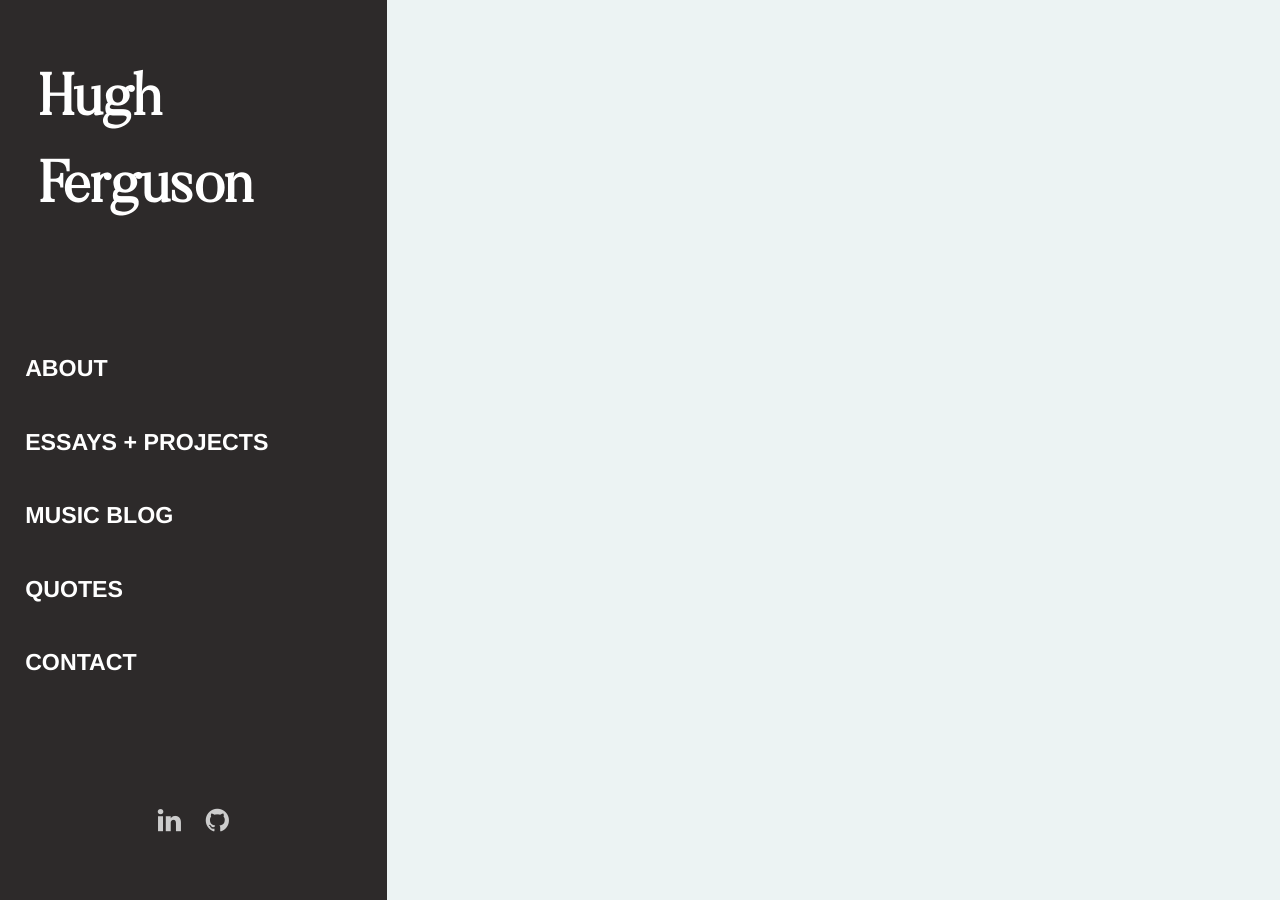
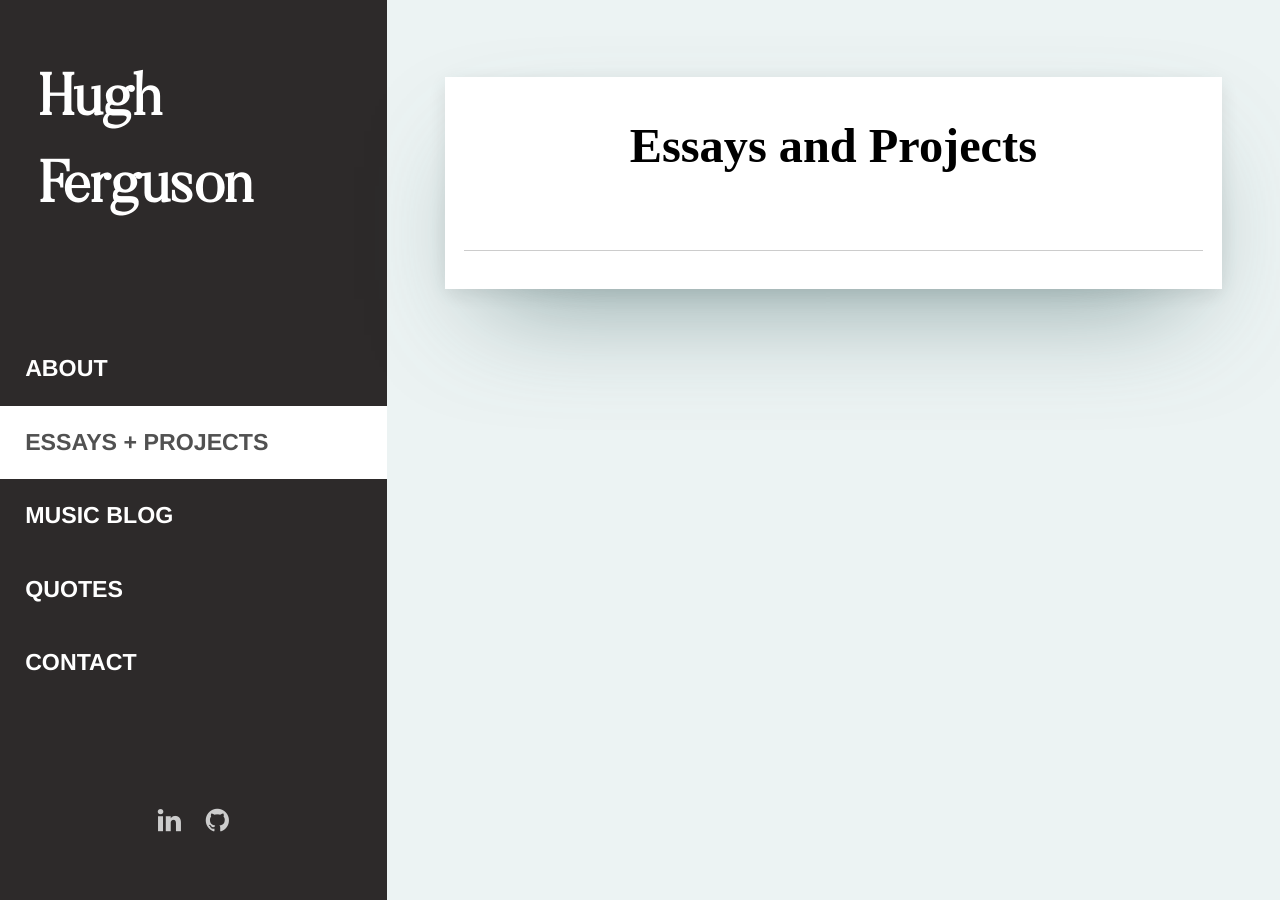
Before and after one commit to HughFerg/hughferg.github.io, a Jekyll site: the page built from _pages/essays.html, in a window 1280 px wide. Built offline with Jekyll 4.4.1, drawn with Linux system fonts in a browser that asks for light colours; some web fonts are replaced.

Commit message:
what. a. mess.

```diff
--- a/_includes/sidebar.html
+++ b/_includes/sidebar.html
@@ -6,16 +6,36 @@
     </div>
 
     <menu class="sidebar-menu">
-      <li class="menu-items"><a class="menu-links" href="{{site.baseurl}}/about/">About</a></li>
-      <li class="menu-items"><a class="menu-links" href="{{site.baseurl}}/essays/">Essays + Projects</a></li>
-      <li class="menu-items"><a class="menu-links" href="{{site.baseurl}}/contact/">Music Blog</a></li>
-      <li class="menu-items"><a class="menu-links" href="{{site.baseurl}}/contact/">Quotes</a></li>
-      <li class="menu-items"><a class="menu-links" href="{{site.baseurl}}/contact/">Contact</a></li>
+      {% if page.active == "about" %}
+        <li class="menu-items"><a class="active" href="{{site.baseurl}}/about/">About</a></li>
+      {% else %}
+        <li class="menu-items"><a class="menu-links" href="{{site.baseurl}}/about/">About</a></li>
+      {%endif %}
+      {% if page.active == "essays" %}
+        <li class="menu-items"><a class="active" href="{{site.baseurl}}/essays/">Essays + Projects</a></li>
+      {% else %}
+        <li class="menu-items"><a class="menu-links" href="{{site.baseurl}}/essays/">Essays + Projects</a></li>
+      {%endif %}
+      {% if page.active == "music" %}
+        <li class="menu-items"><a class="active" href="{{site.baseurl}}/music/">Music Blog</a></li>
+      {% else %}
+        <li class="menu-items"><a class="menu-links" href="{{site.baseurl}}/music/">Music Blog</a></li>
+      {%endif %}
+      {% if page.active == "quotes" %}
+        <li class="menu-items"><a class="active" href="{{site.baseurl}}/quotes/">Quotes</a></li>
+      {% else %}
+        <li class="menu-items"><a class="menu-links" href="{{site.baseurl}}/quotes/">Quotes</a></li>
+      {% endif %}
+      {% if page.active == "contact" %}
+        <li class="menu-items"><a class="active" href="{{site.baseurl}}/contact/">Contact</a></li>
+      {% else %}
+        <li class="menu-items"><a class="menu-links" href="{{site.baseurl}}/contact/">Contact</a></li>
+      {% endif %}
     </menu>
 
     <div class="sidebar-social">
-      <li class="social-items"><a href="https://linkedin.com/{{site.google-plus}}" class="social-links"><i class="social-icons fa fa-linkedin" aria-hidden="true"></i></a></li>
-      <li class="social-items"><a href="https://github.com/{{site.github}}" class="social-links"><i class="social-icons fa fa-github" aria-hidden="true"></i></a></li>
+      <li class="social-items"><a href="https://linkedin.com/{{site.google-plus}}" class="social-links"><i class="social-icons fa fa-linkedin" aria-hidden="true" target="_blank"></i></a></li>
+      <li class="social-items"><a href="https://github.com/{{site.github}}" class="social-links"><i class="social-icons fa fa-github" aria-hidden="true" target="_blank"></i></a></li>
     </div>
 
   </div>
--- a/_pages/about.html
+++ b/_pages/about.html
@@ -2,6 +2,7 @@
 layout: post
 title: About
 permalink: /about/
+active: about
 ---
 
 This is the Fresh theme for Jekyll. You can find out more info about customizing your Jekyll theme, as well as basic Jekyll usage documentation at <a href="https://jekyllrb.com/">jekyllrb.com</a>
--- a/_pages/essays.html
+++ b/_pages/essays.html
@@ -1,5 +1,6 @@
 ---
-layout: default
-title: about
+layout: post
+title: Essays and Projects
 permalink: /essays/
+active: essays
 ---
--- a/assets/css/main.css
+++ b/assets/css/main.css
@@ -819,6 +819,7 @@ pre code {
 .sidebar-menu .menu-items {
   list-style: none;
 }
+
 .sidebar-menu .menu-links {
   font-size: 1.2rem;
   text-transform: uppercase;
@@ -835,6 +836,19 @@ pre code {
           transform: translateY(3px);
   background-color: rgb(255, 255, 255);
   color: #515151;
+}
+
+.active {
+  font-size: 1.2rem;
+  padding: 1rem 1.3rem;
+  text-transform: uppercase;
+  display: block;
+  text-decoration: none;
+  color: #515151;
+  background-color: rgb(255, 255, 255);
+  font-weight: 700;
+  -webkit-transition: all .35s;
+  transition: all .35s;
 }
 
 .sidebar-container {
--- a/index.html
+++ b/index.html
@@ -1,3 +1,3 @@
 ---
-layout: about
+layout: default
 ---
```
